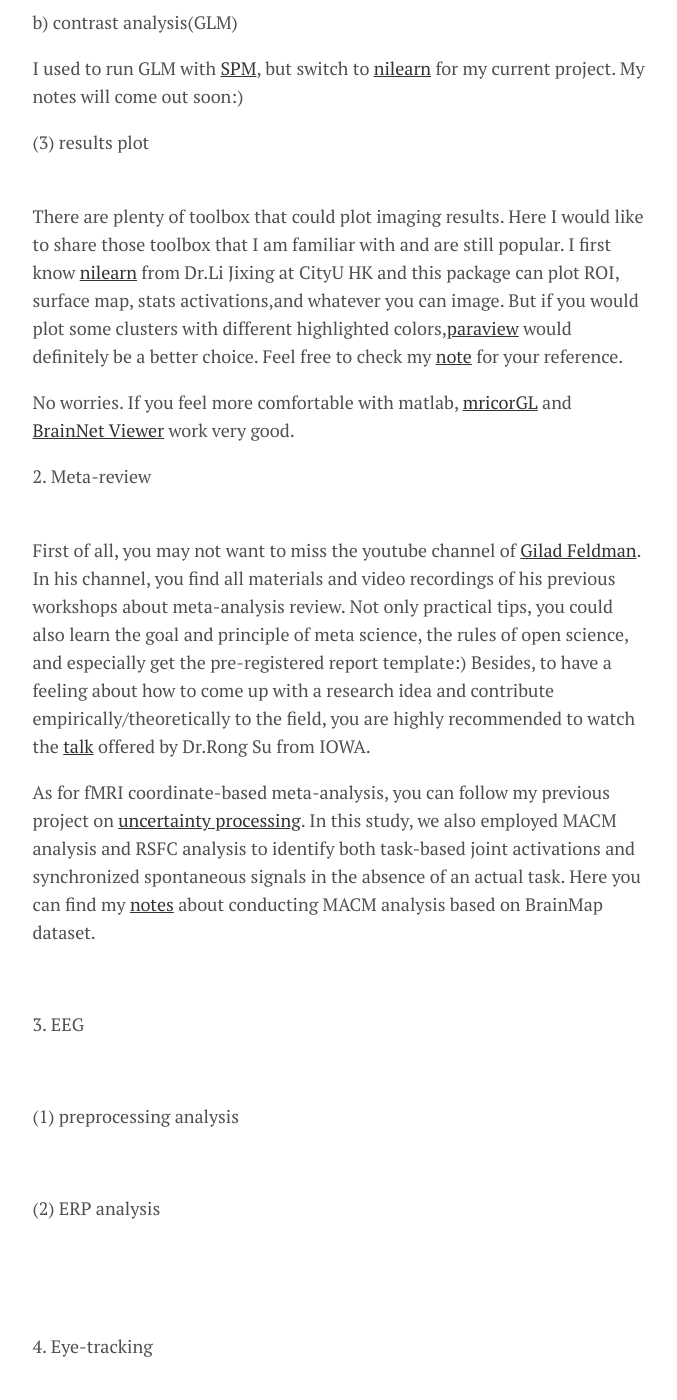
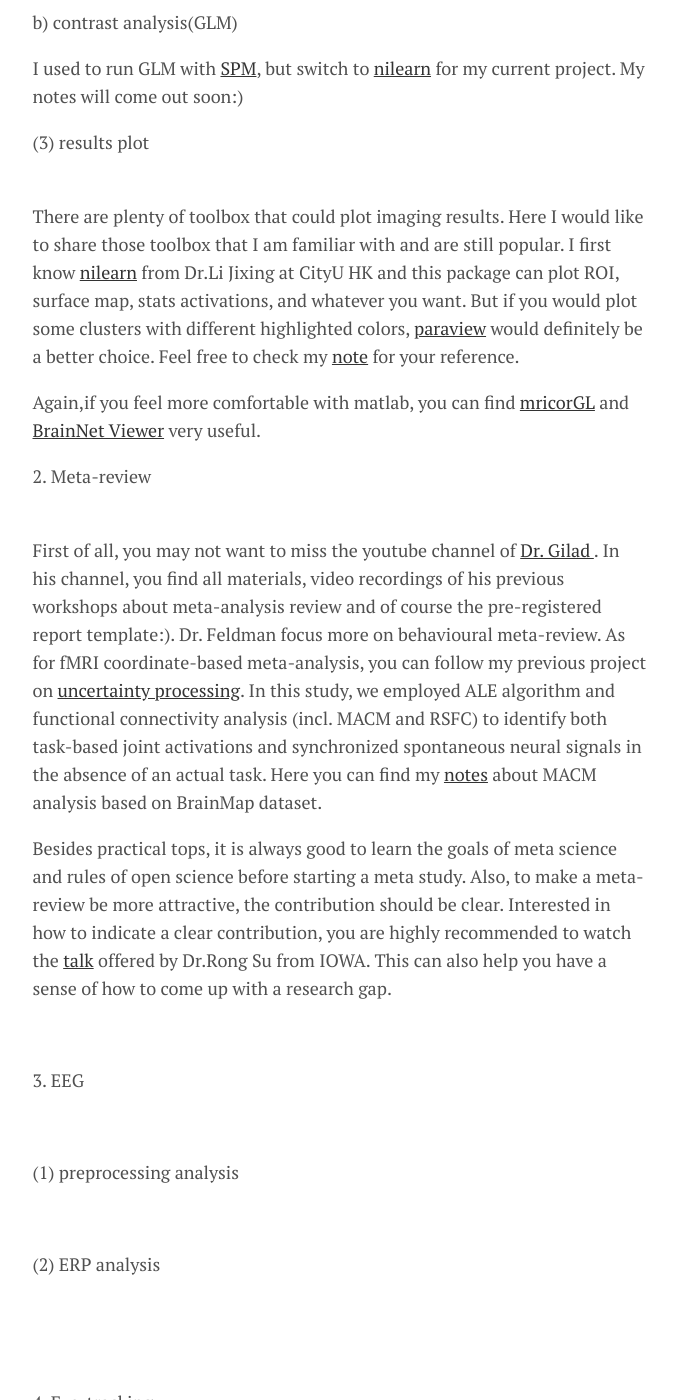
Before and after one commit to wu-shuyi/wu-shuyi.github.io, a Jekyll site: the page built from menu/learning resources.md, in a window 1280 px wide and 1400 px high, scrolled down 2948 px. Shown: the whole window, without its empty margins (300-977 px from the left). Built offline with Jekyll 4.4.1, drawn with Linux system fonts in a browser that asks for light colours.

Commit message:
Update learning resources.md

```diff
--- a/menu/learning resources.md
+++ b/menu/learning resources.md
@@ -74,23 +74,23 @@ I used to run GLM with [SPM](https://www.fil.ion.ucl.ac.uk/spm/course/slides23-o
 
 <font size="4">(3) results plot </font> <br>
 There are plenty of toolbox that could plot imaging results. Here I would like to share those toolbox that I am familiar with and are still popular.
-I first know [nilearn](https://nilearn.github.io/stable/plotting/index.html) from Dr.Li Jixing at CityU HK and this package can plot ROI, surface map, stats activations,and whatever you can image. But if you would plot some clusters with different highlighted colors,[paraview](https://docs.paraview.org/en/latest/) would definitely be a better choice. Feel free to check my [note](https://www.notion.so/ParaView-for-plotting-cluster-activation-4c6d74afee8640649330c83957a6ffec?pvs=4) for your reference.
+I first know [nilearn](https://nilearn.github.io/stable/plotting/index.html) from Dr.Li Jixing at CityU HK and this package can plot ROI, surface map, stats activations, and whatever you want. But if you would plot some clusters with different highlighted colors, [paraview](https://docs.paraview.org/en/latest/) would definitely be a better choice. Feel free to check my [note](https://www.notion.so/ParaView-for-plotting-cluster-activation-4c6d74afee8640649330c83957a6ffec?pvs=4) for your reference.
 
-No worries. If you feel more comfortable with matlab, [mricorGL](https://www.nitrc.org/projects/mricrogl) and [BrainNet Viewer](https://www.nitrc.org/projects/bnv/) work very good.
+Again,if you feel more comfortable with matlab, you can find [mricorGL](https://www.nitrc.org/projects/mricrogl) and [BrainNet Viewer](https://www.nitrc.org/projects/bnv/) very useful.
 
 
 <font size="4.5">  2. Meta-review </font> <br>
-First of all, you may not want to miss the youtube channel of [Gilad Feldman](https://www.youtube.com/@GiladFeldmanScience/channels). In his channel, you find all materials and video recordings of his previous workshops about meta-analysis review.
-Not only practical tips, you could also learn the goal and principle of meta science, the rules of open science, and especially get the pre-registered report template:)
-Besides, to have a feeling about how to come up with a research idea and contribute empirically/theoretically to the field, you are highly recommended to watch the [talk](https://github.com/wu-shuyi/meta-analysis_behavioural) offered by Dr.Rong Su from IOWA.
+First of all, you may not want to miss the youtube channel of [Dr. Gilad ](https://www.youtube.com/@GiladFeldmanScience/channels). In his channel, you find all materials, video recordings of his previous workshops about meta-analysis review and of course the pre-registered report template:).
+Dr. Feldman focus more on behavioural meta-review. As for fMRI coordinate-based meta-analysis, you can follow my previous project on [uncertainty processing](https://www.sciencedirect.com/science/article/pii/S1053811921003864). In this study, we employed ALE algorithm and functional connectivity analysis (incl. MACM and RSFC) to identify both task-based joint activations and synchronized spontaneous neural signals in the absence of an actual task. Here you can find my [notes](https://www.evernote.com/shard/s721/sh/a709bb6c-d8aa-d3a8-7f11-ba7194ff1cca/rcclWe5Cvk7UT_XObTR9rSagqOFU93kXmz_XlZPR_DyIP9Mf_GikTtdRPQ) about MACM analysis based on BrainMap dataset.
 
-As for fMRI coordinate-based meta-analysis, you can follow my previous project on [uncertainty processing](https://www.sciencedirect.com/science/article/pii/S1053811921003864). In this study, we also employed MACM analysis and RSFC analysis to identify both task-based joint activations and synchronized spontaneous signals in the absence of an actual task. Here you can find my [notes](https://www.evernote.com/shard/s721/sh/a709bb6c-d8aa-d3a8-7f11-ba7194ff1cca/rcclWe5Cvk7UT_XObTR9rSagqOFU93kXmz_XlZPR_DyIP9Mf_GikTtdRPQ) about conducting MACM analysis based on BrainMap dataset.
+Besides practical tops, it is always good to learn the goals of meta science and rules of open science before starting a meta study.
+Also, to make a meta-review be more attractive, the contribution should be clear. Interested in how to indicate a clear contribution, you are highly recommended to watch the [talk](https://github.com/wu-shuyi/meta-analysis_behavioural) offered by Dr.Rong Su from IOWA. This can also help you have a sense of how to come up with a research gap. <br>
+
 
 
 <br>
 <font size="4.5">  3. EEG </font> <br>
 <font size="4"> (1) preprocessing analysis </font> <br>
-
 <font size="4"> (2) ERP analysis </font> <br>
 
 
```
